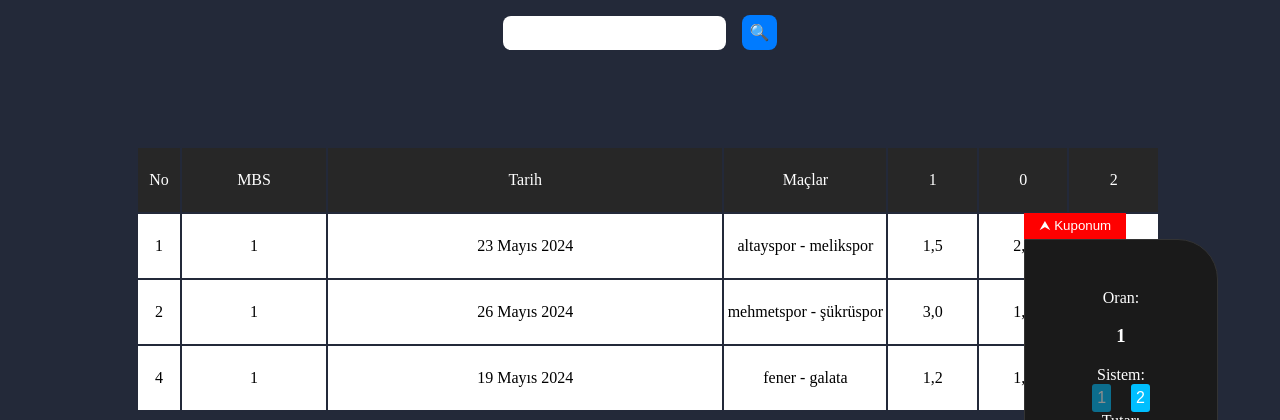
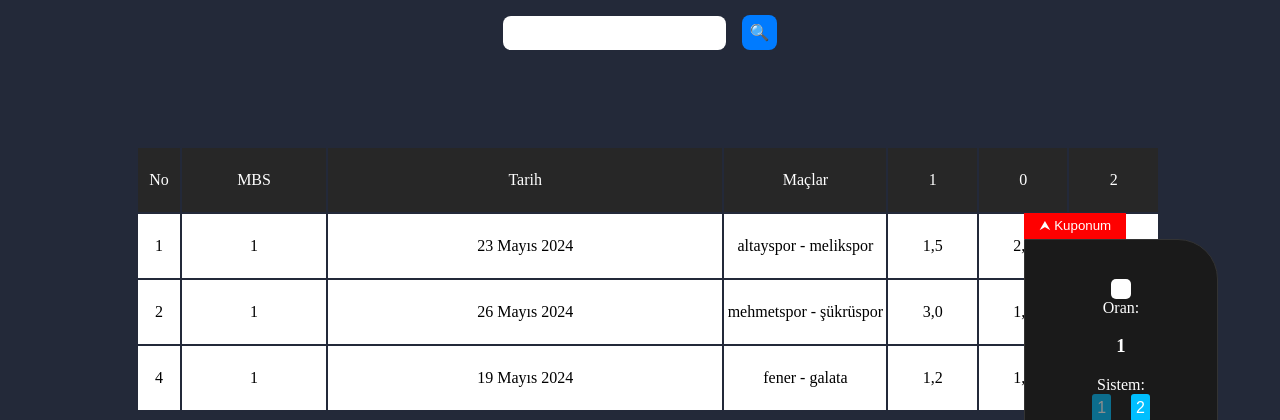
Before and after one commit to milksut/django_website, a Django app: page /bahisler in a window 1280 px wide. Shown: the part 559-979 px from the top of the page. Run offline with Django 4.2, Linux system fonts and the light colour scheme; a user stored in the database is signed in; data comes from the database, SQL or seed files in the repository; both versions use the stored data as it was after the commit.

Commit message:
kupon_form css is completed

```diff
--- a/templates/kupon_form.html
+++ b/templates/kupon_form.html
@@ -5,7 +5,7 @@
         onclick="toggleKuponForm()">&#11165 Kuponum</button>
     <div class="kupon">
         <form id="kupon-form-form" action="{% url 'kuponCall' %}" method="post">
-            <div id="kupon_maclar" class="kupon_maclar"><!--add for this pls, make a white bacground, gix the writnig-->
+            <div id="kupon_maclar" class="kupon_maclar">
             </div>
             {% csrf_token %}
             <label for="Oran">Oran:</label>
--- a/templates/style_sheet.html
+++ b/templates/style_sheet.html
@@ -581,6 +581,14 @@ th, td {
     justify-content: center;
     background-color: rgba(0, 0, 0, 0.5);
     overflow: auto;
+}
+/* Kupon Maçlar bölümü için stil */
+#kupon_maclar {
+    background-color: white;
+    color: black;
+    font-size: 14px;
+    padding: 10px;
+    border-radius: 5px;
 }
 #kupon-form
 {
```
Also changed, not shown: db.sqlite3, new_page/migrations/0005_coach_is_featured.py (added).
